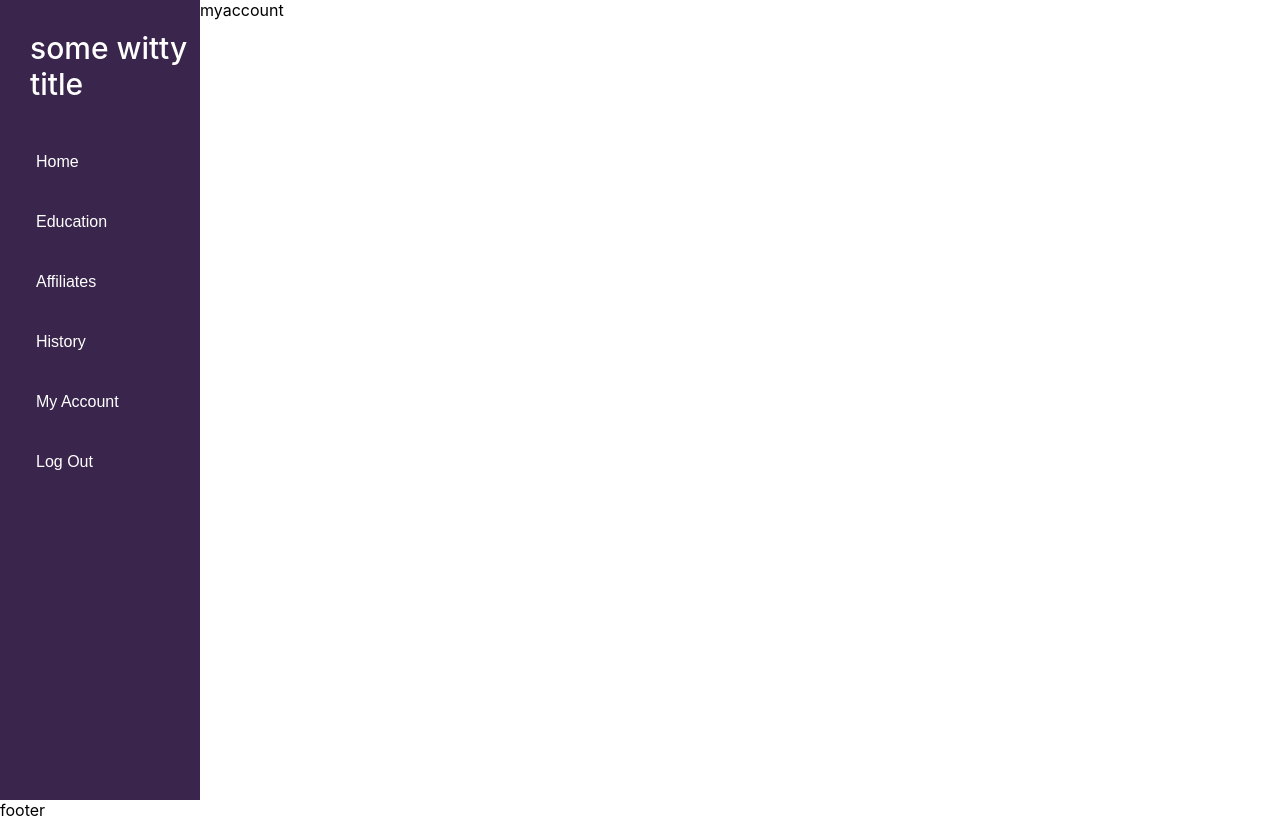
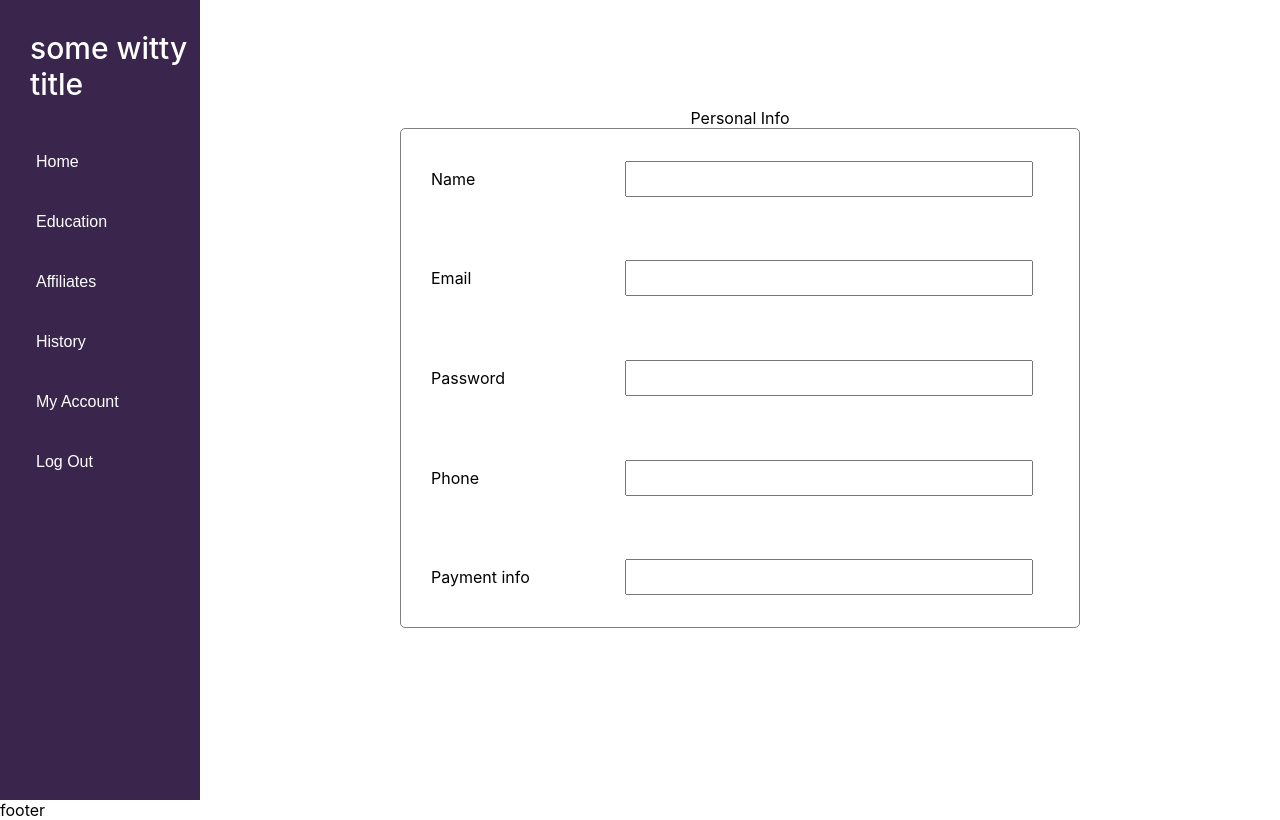
Before and after one commit to williamcd/PaymentPortal, a React (Create React App) app: page /myaccount in a window 1280 px wide. Built offline with nearby package versions, Linux system fonts and the light colour scheme.

Commit message:
formatted several pages, working on styling

```diff
--- a/src/components/Affiliates.js
+++ b/src/components/Affiliates.js
@@ -1,13 +1,58 @@
 import React, { Component } from 'react';
+import styled from 'styled-components';
 
 class Affiliates extends Component {
     render() {
         return (
-            <div>
-                affiliates
-            </div>
+            <Alignment>
+                <Title>‘Shop with our partners and we will contribute to goal of paying of your healthcare bill!’</Title>
+                <AffiliateLogos>
+                    <Logo src="https://sqy7rm.media.zestyio.com/logo-airbnb2.svg"></Logo>
+                    <Logo src="https://sqy7rm.media.zestyio.com/icon.H1OlVh_Lz.f1cb27a519bdb5b6ed34049a5b86e317.png"></Logo>
+                    <Logo src="https://sqy7rm.media.zestyio.com/logo-blue-apron.svg"></Logo>
+                    <Logo src="https://sqy7rm.media.zestyio.com/logo-boxed2.svg"></Logo>
+                    <Logo src="https://sqy7rm.media.zestyio.com/icon.BkbJP0G6bB.f1cb27a519bdb5b6ed34049a5b86e317.png"></Logo>
+                    <Logo src="https://sqy7rm.media.zestyio.com/colorgrid-opt.f1cb27a519bdb5b6ed34049a5b86e317.png"></Logo>
+                    <Logo src=""></Logo>
+                    <Logo src=""></Logo>
+                    <Logo src=""></Logo>
+                    <Logo src=""></Logo>
+                    <Logo src=""></Logo>
+                    <Logo src=""></Logo>
+                </AffiliateLogos>
+            </Alignment>
         );
     }
 }
+const Alignment = styled.div`
+    width: calc(100vw - 200px);
+    height: 100vh;
+    display: flex;
+    justify-content: center;
+    align-items: center;
+    flex-direction: column;
+`
+const Title = styled.div`
+    font-size: 25px;
+    font-weight: 500;
+    margin-bottom: 20px;
+`
+const AffiliateLogos = styled.div`
+    width: calc(100vw - 400px);
+    height: 60vh;
+    /* background-color: yellow; */
+    display: flex;
+    flex-wrap: wrap;
+    flex-direction: row;
+    justify-content: space-around;
+`
+const Logo = styled.img`
+    width: 215px;
+    height: 120px;
+    margin: 10px;
+    background-color: white;
+    box-shadow: 0 11px 19px 0 rgba(0,0,0,0.07);
+`
+
 
 export default Affiliates;
--- a/src/components/History.js
+++ b/src/components/History.js
@@ -1,13 +1,18 @@
 import React, { Component } from 'react';
+import styled from 'styled-components';
 
 class History extends Component {
     render() {
         return (
-            <div>
+            <Graph>
                 history
-            </div>
+            </Graph>
         );
     }
 }
 
+const Graph = styled.div`
+    width: calc(100vw - 200px);
+`
+
 export default History;
--- a/src/components/MyAccount.js
+++ b/src/components/MyAccount.js
@@ -1,13 +1,71 @@
 import React, { Component } from 'react';
+import styled from 'styled-components';
 
 class MyAccount extends Component {
     render() {
         return (
-            <div>
-                myaccount
-            </div>
+            <UserData>
+                Personal Info
+                <br />
+
+                <DataDiv>
+                    <Data>
+                        <div>Name</div>
+                        <div>Email</div>
+                        <div>Password</div>
+                        <div>Phone</div>
+                        <div>Payment info</div>
+                    </Data>
+                    <InputDiv>
+                        <input></input>
+                        <input></input>
+                        <input></input>
+                        <input></input>
+                        <input></input>
+                    </InputDiv>
+                </DataDiv>
+            </UserData>
         );
     }
 }
 
+const UserData = styled.div`
+    width: calc(100vw - 200px);
+    height: 65%;
+    margin-top: 10%;
+    display: flex;
+    justify-content: center;
+    align-items: center;
+    flex-direction: column;
+`
+const InputDiv = styled.div`
+    width: 70%;
+    input {
+        height: 30px;
+        width: 400px;
+    }
+    display: flex;
+    flex-direction: column;
+    justify-content: space-around;
+`
+const Data = styled.div`
+    width: 30%;
+    /* border-right: 1px solid black; */
+    display: flex;
+    flex-direction: column;
+    justify-content: space-around;
+`
+const DataDiv = styled.div`
+    width: 60%;
+    border: 1px solid grey;
+    padding-left: 30px;
+    border-radius: 5px;
+    margin-left: 5%;
+    margin-right: 5%;
+    height: 100%;
+    display: flex;
+    flex-direction: row;
+    justify-content: space-around;
+`
+
 export default MyAccount;
```
